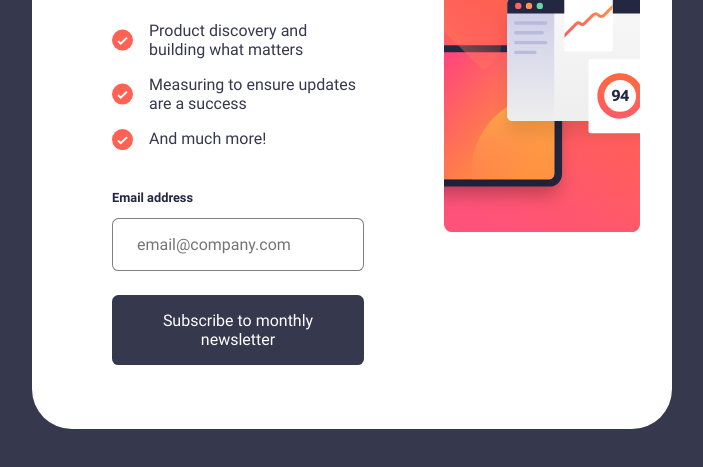
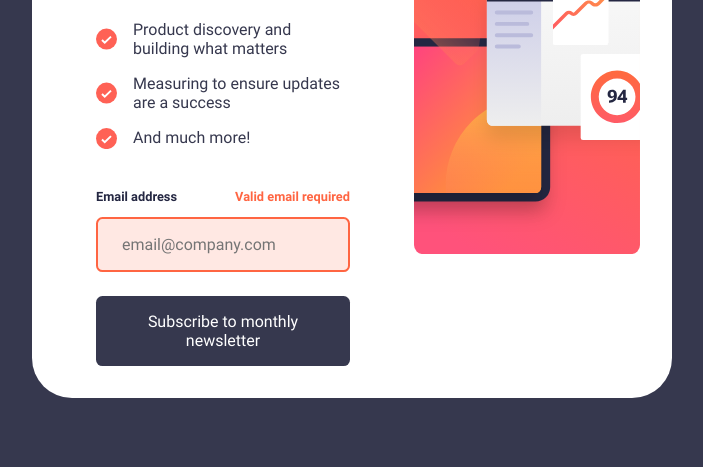
Before and after one commit to NihalP01/frontend-mentor-challenge-05, a plain HTML site: page index.html in a window 1280 px wide. Both pictures are taken after a click on the button "Subscribe to monthly newsletter". Shown: the part 311-778 px from the top of the page, without its empty margins (288-991 px from the left). Drawn offline with Linux system fonts and the light colour scheme.

Commit message:
added form validation

```diff
--- a/index.html
+++ b/index.html
@@ -37,9 +37,12 @@
             </div>
           </div>
           <div class="form-input">
-            <label for="email">Email address</label>
+            <div>
+              <label for="email">Email address</label>
+              <label id="error-msg" for="email">Valid email required</label>
+            </div>
             <input id="email" type="email" placeholder="email@company.com" />
-            <button>Subscribe to monthly newsletter</button>
+            <button id="btn-submit">Subscribe to monthly newsletter</button>
           </div>
         </div>
         <div class="form-image">
@@ -50,5 +53,6 @@
         </div>
       </section>
     </main>
+    <script src="./script.js"></script>
   </body>
 </html>
--- /dev/null
+++ b/script.js
@@ -0,0 +1,19 @@
+const errorMsg = document.getElementById('error-msg');
+const email = document.getElementById('email');
+
+const emailPattern = /^[a-zA-Z0-9._%+-]+@[a-zA-Z0-9.-]+\.[a-zA-Z]{2,}$/;
+const btnSubmit = document.getElementById('btn-submit');
+
+btnSubmit.addEventListener('click', () => {
+  if (!emailPattern.test(email.value)) {
+    errorMsg.style.display = 'flex';
+    email.style.color = 'hsl(11, 100%, 63%)';
+    email.style.border = '2px solid hsl(11, 100%, 63%)';
+    email.style.backgroundColor = 'hsla(11, 100%, 63%, 15%)';
+  } else {
+    errorMsg.style.display = 'none';
+    email.style.color = '';
+    email.style.border = '';
+    email.style.backgroundColor = '';
+  }
+});
--- a/style.css
+++ b/style.css
@@ -51,14 +51,14 @@ body {
   top: 50%;
   left: 50%;
   transform: translate(-50%, -50%);
-  gap: 2rem;
+  gap: 4rem;
   background-color: var(--white);
   padding: 2rem;
   border-radius: 2.5rem;
 }
 
 .form-text {
-  padding: 2rem 3rem;
+  padding: 0 0 0 2rem;
 }
 
 .features-text {
@@ -74,6 +74,16 @@ body {
 .form-input {
   display: flex;
   flex-direction: column;
+}
+
+.form-input div {
+  display: flex;
+  justify-content: space-between;
+}
+
+.form-input div label:nth-child(2) {
+  color: var(--tomato);
+  display: none;
 }
 
 .form-input label {
```
